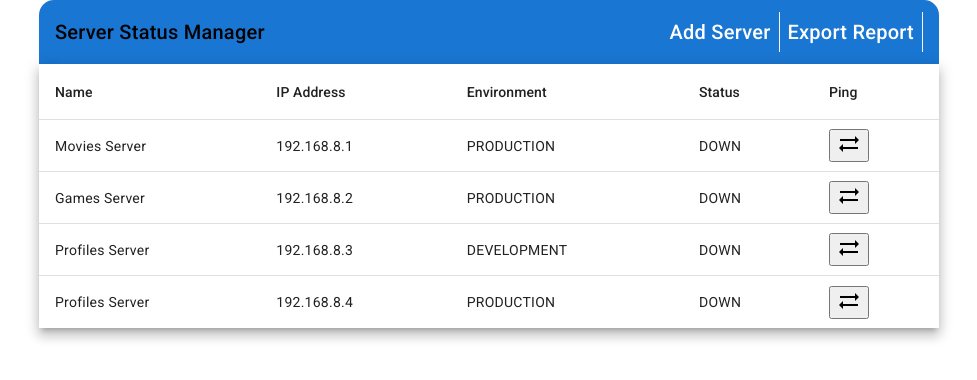
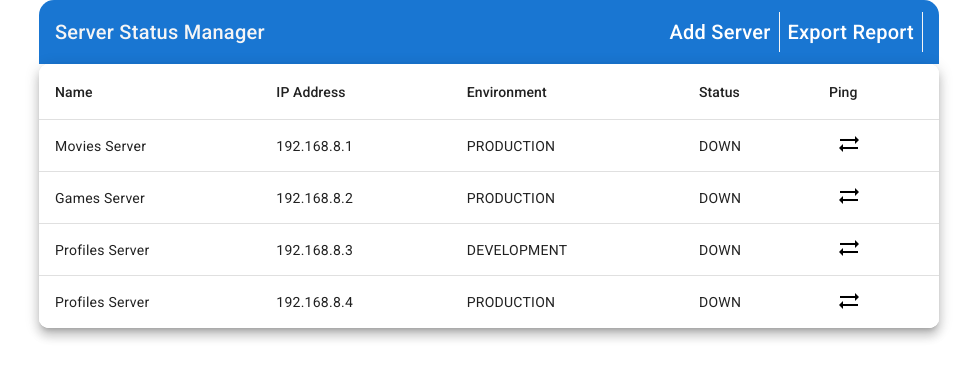
Before and after one commit to PhindulooMulaudzi/server-status-client, an Angular app in the folder client/: page / in a window 1280 px wide. Shown: the top 380 px of the page, without its empty margins (151-1128 px from the left). Built offline with nearby package versions, Linux system fonts and the light colour scheme.

Commit message:
update styles

```diff
--- a/client/src/app/menubar/menubar.component.css
+++ b/client/src/app/menubar/menubar.component.css
@@ -13,7 +13,7 @@
 }
 
 .navbar div:first-child {
-  color: black;
+  color: whitesmoke;
 }
 
 .navbar span {
--- a/client/src/app/server-status/server-status.component.css
+++ b/client/src/app/server-status/server-status.component.css
@@ -0,0 +1,30 @@
+/* Updated Table Styles */
+.mat-elevation-z8 {
+  width: 100%;
+  border-radius: 10px;
+  overflow: hidden;
+}
+
+/* Header Cell Styles */
+.mat-header-cell {
+  font-weight: bold;
+  text-align: left;
+}
+
+/* Cell Styles */
+.mat-cell {
+  text-align: left;
+}
+
+/* Button Styles */
+button {
+  padding: 0.5rem;
+  border: none;
+  background-color: transparent;
+  cursor: pointer;
+  transition: background-color 0.3s ease;
+}
+
+button:hover {
+  background-color: rgba(0, 0, 0, 0.1);
+}
```
